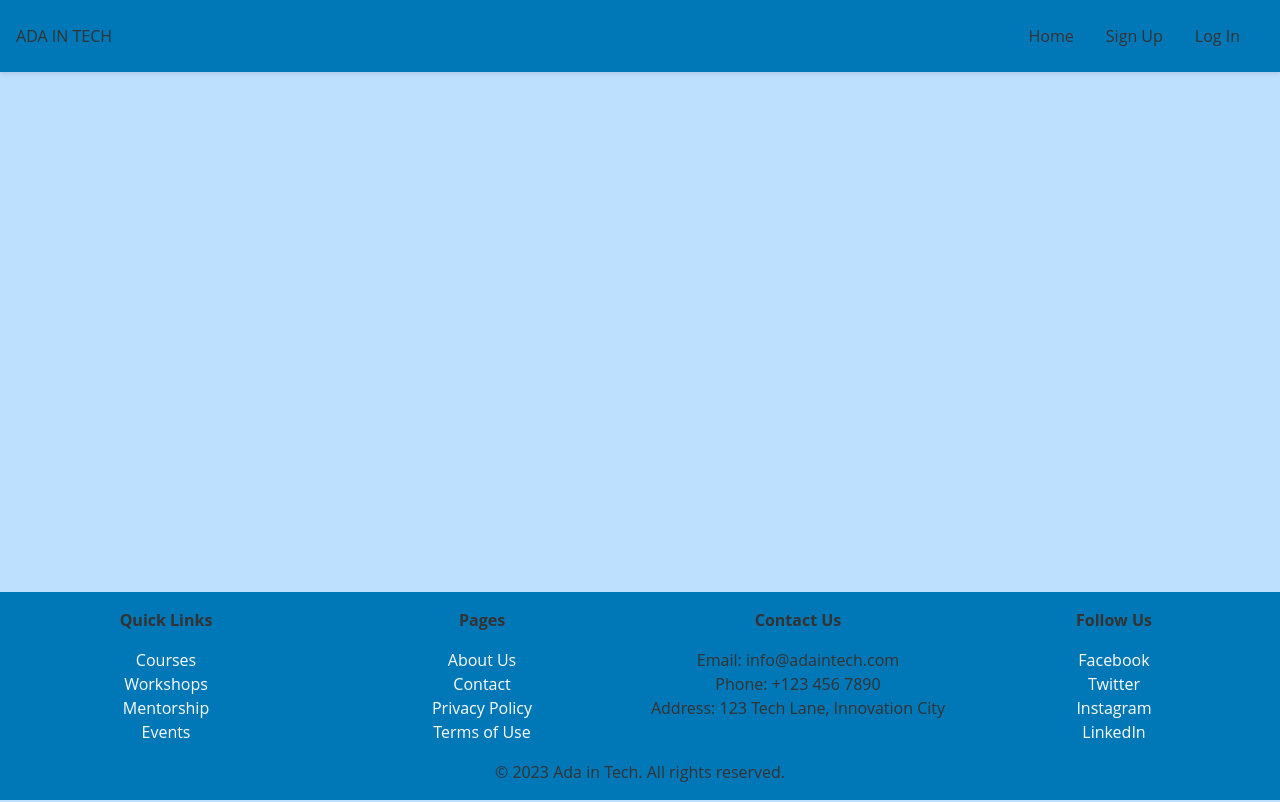
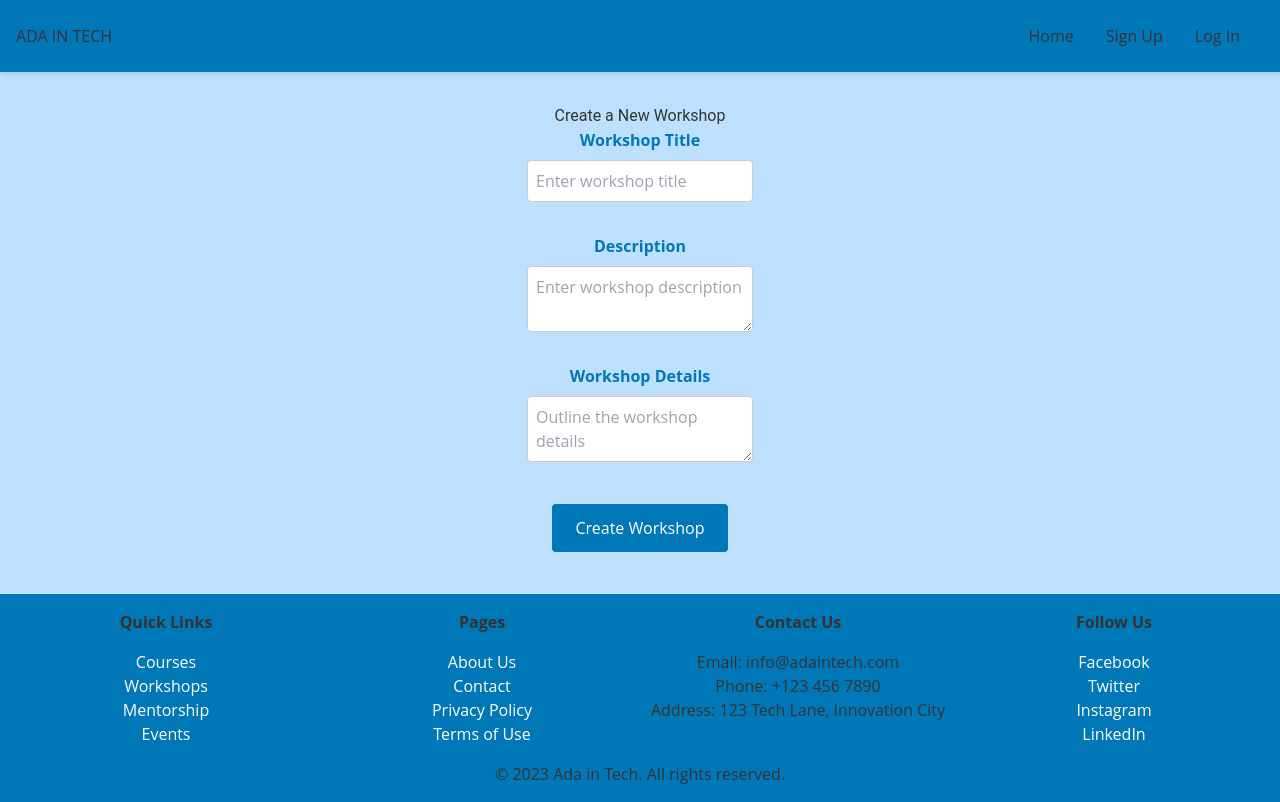
Before and after one commit to ada-in-tech/frontend, a React (Create React App) app: page /workshop-creation in a window 1280 px wide. Built offline with nearby package versions, Linux system fonts and the light colour scheme.

Commit message:
workshop touchup

```diff
--- a/src/App.js
+++ b/src/App.js
@@ -35,6 +35,7 @@ import CompanyPage from './pages/CompanyPage';
 import CommunityPage from './pages/CommunityPage';
 import CollaborationPage from './pages/CollaborationPage';
 import ResourcePage from './pages/ResourcePage';
+import WorkshopCreationPage from './pages/WorkshopCreationPage';
 
 import './App.css';
 
@@ -78,6 +79,7 @@ function App() {
                 <Route path="/community" element={<CommunityPage />} />
                 <Route path="/collaboration" element={<CollaborationPage />} />
                 <Route path="/resources" element={<ResourcePage />} />
+                <Route path="/workshop-creation" element={<WorkshopCreationPage />} />
               </Routes>
             </main>
             <Footer />
--- a/src/components/cards/CourseCard.js
+++ b/src/components/cards/CourseCard.js
@@ -11,7 +11,7 @@ const CourseCard = ({ course }) => {
 
     return (
         <div className="course-card" onClick={handleCardClick}>
-            <img src={course.image || 'https://designwizard.com/blog/famous-graphic-designers/resize/awardsBaitBannerImage_1650363716109_resize.jpg'} alt={course.title} />
+            <img src={course.image || 'https://clipart-library.com/2023/63da55c5bd9e6f4fb250f465_Blue20Modern20Blog20Banner20Business20(10).png'} alt={course.title} />
             <h3>{course.title}</h3>
             <p>{course.description}</p>
             <p>By: {course.instructor?.name || 'Unknown'}</p>
--- a/src/components/cards/WorkshopCard.js
+++ b/src/components/cards/WorkshopCard.js
@@ -1,15 +1,20 @@
 import React from 'react';
-import '../../styles/card.css';
+import { useNavigate } from 'react-router-dom'; // Import useNavigate
 
-const WorkshopCard = ({ title, instructor, date, description }) => {
+const WorkshopCard = ({ workshop }) => {
+    const navigate = useNavigate();
+
+    // Function to handle card click
+    const handleCardClick = () => {
+        navigate(`/workshops/${workshop._id}`); // Navigate to detailed workshop page
+    };
+
     return (
-        <div className="card workshop-card">
-            <div className="p-4">
-                <h3 className="card-title">{title}</h3>
-                <p className="card-subtitle">{`Instructor: ${instructor}`}</p>
-                <p className="card-date">{`Date: ${date}`}</p>
-                <p className="card-body">{description}</p>
-            </div>
+        <div className="workshop-card" onClick={handleCardClick}>
+            <img src={workshop.image || 'https://designwizard.com/blog/famous-graphic-designers/resize/awardsBaitBannerImage_1650363716109_resize.jpg'} alt={workshop.title} />
+            <h3>{workshop.title}</h3>
+            <p>{workshop.description}</p>
+            <p>Organizer: {workshop.instructor?.name || 'Unknown'}</p>
         </div>
     );
 };
--- a/src/components/common/Navigation.js
+++ b/src/components/common/Navigation.js
@@ -59,6 +59,7 @@ const NavigationBar = () => {
                     <li><Link to="/newcomer">Newcomers</Link></li>
                     <li><Link to="/mentor">Mentors</Link></li>
                     <li><Link to="/course-creation">Create Course</Link></li>
+                    <li><Link to="/workshop-creation">Create Workshop</Link></li>
                     <li><Link to="/resource-creation">Create Resource</Link></li>
                     <li><Link to="/resources">Resources</Link></li>
                     <li><Link to="/collaboration">Collaborations</Link></li>
--- a/src/pages/CourseCreationPage.js
+++ b/src/pages/CourseCreationPage.js
@@ -9,6 +9,7 @@ const CourseCreationPage = () => {
         description: '',
         content: '',
     });
+    const [successMessage, setSuccessMessage] = useState('');
 
     const handleSubmit = async (e) => {
         e.preventDefault();
@@ -20,9 +21,12 @@ const CourseCreationPage = () => {
 
         try {
             const response = await axios.post('/api/courses', courseWithInstructor);
+            setCourseData({ title: '', description: '', content: '' });
+            setSuccessMessage('Course created successfully!');
             console.log(response.data);
         } catch (error) {
             console.error('Error creating course:', error.message);
+            setSuccessMessage('');
         }
     };
 
@@ -34,6 +38,7 @@ const CourseCreationPage = () => {
     return (
         <div className="course-creation-container">
             <h2>Create a New Course</h2>
+            {successMessage && <div className="success-message">{successMessage}</div>}
             <form className="course-form" onSubmit={handleSubmit}>
                 <div className="input-field">
                     <label>Course Title</label>
--- a/src/pages/DetailedWorkshopPage.js
+++ b/src/pages/DetailedWorkshopPage.js
@@ -5,12 +5,17 @@ import '../styles/card.css';
 
 const DetailedWorkshopPage = () => {
     const { workshopId } = useParams();
-    const [workshop, setWorkshop] = useState(null);
+    const [workshop, setWorkshop] = useState({ content: [] });
 
     useEffect(() => {
         const fetchWorkshop = async () => {
+            const token = localStorage.getItem('token');
             try {
-                const response = await axios.get(`/api/workshops/${workshopId}`);
+                const response = await axios.get(`/api/workshops/${workshopId}`, {
+                    headers: {
+                        Authorization: `Bearer ${token}`
+                    }
+                });
                 setWorkshop(response.data);
             } catch (error) {
                 console.error('Error fetching workshop details:', error.message);
@@ -20,18 +25,30 @@ const DetailedWorkshopPage = () => {
         fetchWorkshop();
     }, [workshopId]);
 
-    if (!workshop) return <div className="card">Workshop not found</div>;
+    const renderContent = () => {
+        if (Array.isArray(workshop.content)) {
+            return workshop.content.map((chapter, index) => (
+                <li key={index}>{chapter}</li>
+            ));
+        } else if (typeof workshop.content === 'string') {
+            // Example: If content is a string, split by a delimiter and map
+            return workshop.content.split(',').map((chapter, index) => (
+                <li key={index}>{chapter}</li>
+            ));
+        } else {
+            return <li>Content format not supported</li>;
+        }
+    };
+
+    // Optional: Loading state check
+    if (!workshop) return <div className="card">Loading...</div>;
 
     return (
         <div className="card">
             <h1 className="card-title">{workshop.title}</h1>
-            <img src={workshop.imageUrl} alt={workshop.title} className="card-image" />
+            <img src={workshop.image} alt={workshop.title} className="card-image" />
             <p className="card-body">{workshop.description}</p>
-            <ul>
-                {workshop.agenda.map((session, index) => (
-                    <li key={index}>{session}</li>
-                ))}
-            </ul>
+            <ul>{renderContent()}</ul>
         </div>
     );
 };
--- /dev/null
+++ b/src/pages/WorkshopCreationPage.js
@@ -0,0 +1,63 @@
+import React, { useState } from 'react';
+import axios from '../services/api';
+import '../styles/components.css';
+import { decodeToken } from '../utils/helper';
+
+const WorkshopCreationPage = () => {
+    const [workshopData, setWorkshopData] = useState({
+        title: '',
+        description: '',
+        content: '',
+    });
+    const [successMessage, setSuccessMessage] = useState('');
+
+    const handleSubmit = async (e) => {
+        e.preventDefault();
+        const token = localStorage.getItem('token');
+        const decoded = decodeToken(token);
+        const userId = decoded ? decoded.userId : null;
+
+        const workshopWithInstructor = { ...workshopData, instructor: userId };
+
+        try {
+            const response = await axios.post('/api/workshops', workshopWithInstructor);
+            setWorkshopData({ title: '', description: '', content: '' });
+            setSuccessMessage('Workshop created successfully!');
+            console.log(response.data);
+        } catch (error) {
+            console.error('Error creating workshop:', error.message);
+            setSuccessMessage('');
+        }
+    };
+
+
+    const handleChange = (e) => {
+        setWorkshopData({ ...workshopData, [e.target.name]: e.target.value });
+    };
+
+    return (
+        <div className="workshop-creation-container">
+            <h2>Create a New Workshop</h2>
+            {successMessage && <div className="success-message">{successMessage}</div>}
+            <form className="workshop-form" onSubmit={handleSubmit}>
+                <div className="input-field">
+                    <label>Workshop Title</label>
+                    <input type="text" name="title" value={workshopData.title} onChange={handleChange} placeholder="Enter workshop title" />
+                </div>
+                <div className="input-field">
+                    <label>Description</label>
+                    <textarea name="description" value={workshopData.description} onChange={handleChange} placeholder="Enter workshop description"></textarea>
+                </div>
+                <div className="input-field">
+                    <label>Workshop Details</label>
+                    <textarea name="content" value={workshopData.content} onChange={handleChange} placeholder="Outline the workshop details"></textarea>
+                </div>
+                <div className="button-container">
+                    <button type="submit" className="button">Create Workshop</button>
+                </div>
+            </form>
+        </div>
+    );
+};
+
+export default WorkshopCreationPage;
--- a/src/pages/WorkshopPage.js
+++ b/src/pages/WorkshopPage.js
@@ -10,14 +10,20 @@ const WorkshopPage = () => {
 
     useEffect(() => {
         const fetchWorkshops = async () => {
+            const token = localStorage.getItem('token');
             try {
-                // Replace '/api/workshops' with your actual endpoint
-                const response = await axios.get('/api/workshops');
+                const response = await axios.get('/api/workshops', {
+                    headers: {
+                        Authorization: `Bearer ${token}`
+                    }
+                });
+                console.log(response.data);
                 setWorkshops(response.data);
             } catch (error) {
-                console.error('Error fetching workshops:', error);
+                console.error('Error fetching workshops:', error.message);
             }
         };
+
         fetchWorkshops();
     }, []);
 
@@ -30,12 +36,12 @@ const WorkshopPage = () => {
     );
 
     return (
-        <div>
+        <div className="workshop-page">
             <h1>Workshops</h1>
-            <Filter onChange={handleFilterChange} options={[{ value: '', label: 'All' }]} />
-            <div className="grid grid-cols-1 md:grid-cols-2 gap-4">
+            <Filter onChange={handleFilterChange} options={[{ value: '', label: 'All' }, /* Add more filter options as needed */]} />
+            <div className="grid grid-cols-1 md:grid-cols-3 gap-4">
                 {filteredWorkshops.map(workshop => (
-                    <WorkshopCard key={workshop.id} {...workshop} />
+                    <WorkshopCard key={workshop.id} workshop={workshop} />
                 ))}
             </div>
         </div>
```
